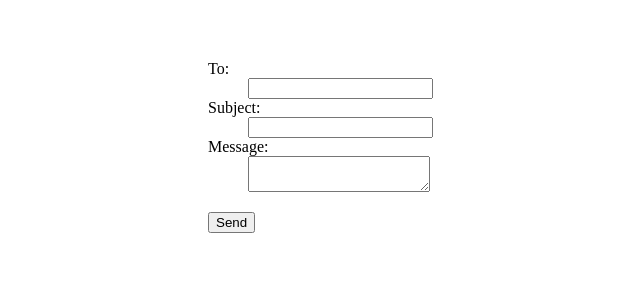
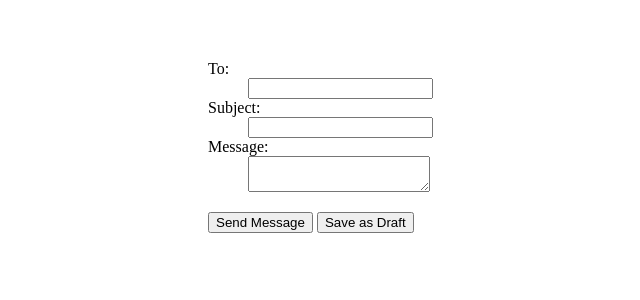
Before and after one commit to qateam123/SecureMessaging, a Flask app: page /new-message in a window 1280 px wide. Shown: the top 300 px of the page, without its empty margins (100-740 px from the left). Run offline with Flask 2, Linux system fonts and the light colour scheme; parts of the project's set-up code (start-up, migrations or seed data) failed here and were passed over; some libraries are stand-ins or nearby versions.

Commit message:
Add some changes to message endpoints

```diff
--- a/app/templates/secure-messaging/message.html
+++ b/app/templates/secure-messaging/message.html
@@ -16,5 +16,8 @@
             <li> Reporting Unit: {{ message['reporting_unit'] }}</li>
             <li> Survey: {{ message['survey']}}</li>
         </ul>
+    <form action="http://localhost:5000/messages">
+        <input type="submit" value="Back to Messages">
+    </form>
     </body>
 </html>
--- a/app/templates/secure-messaging/new-message.html
+++ b/app/templates/secure-messaging/new-message.html
@@ -29,7 +29,8 @@
                     {{ render_field(form.subject_input) }}
                     {{ render_field(form.message_input) }}
                 </dl>
-                <button id=submit>Send</button>
+                <input type="submit" name="action" value="Send Message"/>
+                <input type="submit" name="action" value="Save as Draft"/>
             </form>
         </div>
     </body>
--- a/app/views/views.py
+++ b/app/views/views.py
@@ -50,17 +50,12 @@ def dev_mode():
 
     if request.method == 'POST' and form.validate():
 
-        to_input = request.form['to_input']
-        message_input = request.form['message_input']
-        url = settings.SECURE_MESSAGING_API_URL + settings.SM_SEND_MESSAGE_URL
-        data = {'urn_to': request.form['to_input'], 'urn_from': token_data['user_urn'], 'subject': request.form['subject_input'],
-                'body': request.form['message_input'], 'thread_id': '', 'collection_case': 'testCC', 'reporting_unit': 'testRU', 'survey': 'testSurvey'}
+        url = settings.SECURE_MESSAGING_API_URL
+        if request.form['submit'] == 'Send Message':
+            return send_message(request.form, url)
+        elif request.form['submit'] == 'Save as Draft':
+            return save_draft(request.form, url)
 
-        response = requests.post(url, data=json.dumps(data), headers=headers)
-        resp_data = json.loads(response.text)
-        print(to_input, message_input, file=sys.stderr)
-        logger.info(response.status_code, resp_data['msg_id'])
-        return render_template("secure-messaging/sent-message.html", code=201)
     return render_template('secure-messaging/new-message.html', form=form)
 
 
@@ -105,3 +100,21 @@ def validate():
         return jsonify(msgValid=False, msg="empty")
     else:
         return jsonify(msgValid=True, msg=message)
+
+
+def send_message(form, url):
+    data = {'urn_to': form['to_input'], 'urn_from': token_data['user_urn'], 'subject': form['subject_input'],
+            'body': form['message_input'], 'thread_id': '', 'collection_case': 'testCC', 'reporting_unit': 'testRU', 'survey': 'testSurvey'}
+    response = requests.post(url+settings.SM_SEND_MESSAGE_URL, data=json.dumps(data), headers=headers)
+    resp_data = json.loads(response.text)
+    logger.info(response.status_code, resp_data['msg_id'])
+    return render_template("secure-messaging/sent-message.html", code=201)
+
+
+def save_draft(form, url):
+    data = {'urn_to': form['to_input'], 'urn_from': token_data['user_urn'], 'subject': form['subject_input'],
+            'body': form['message_input'], 'thread_id': '', 'collection_case': 'testCC', 'reporting_unit': 'testRU', 'survey': 'testSurvey'}
+    response = requests.post(url + settings.SM_SAVE_DRAFT_URL, data=json.dumps(data), headers=headers)
+    resp_data = json.loads(response.text)
+    logger.info(response.status_code, resp_data['msg_id'])
+    return render_template("secure-messaging/save-draft.html", code=201)
```
Also changed, not shown: app/templates/secure-messaging/messages.html (+20 -4 lines). Lines whose indentation alone changed are shown as unchanged.
